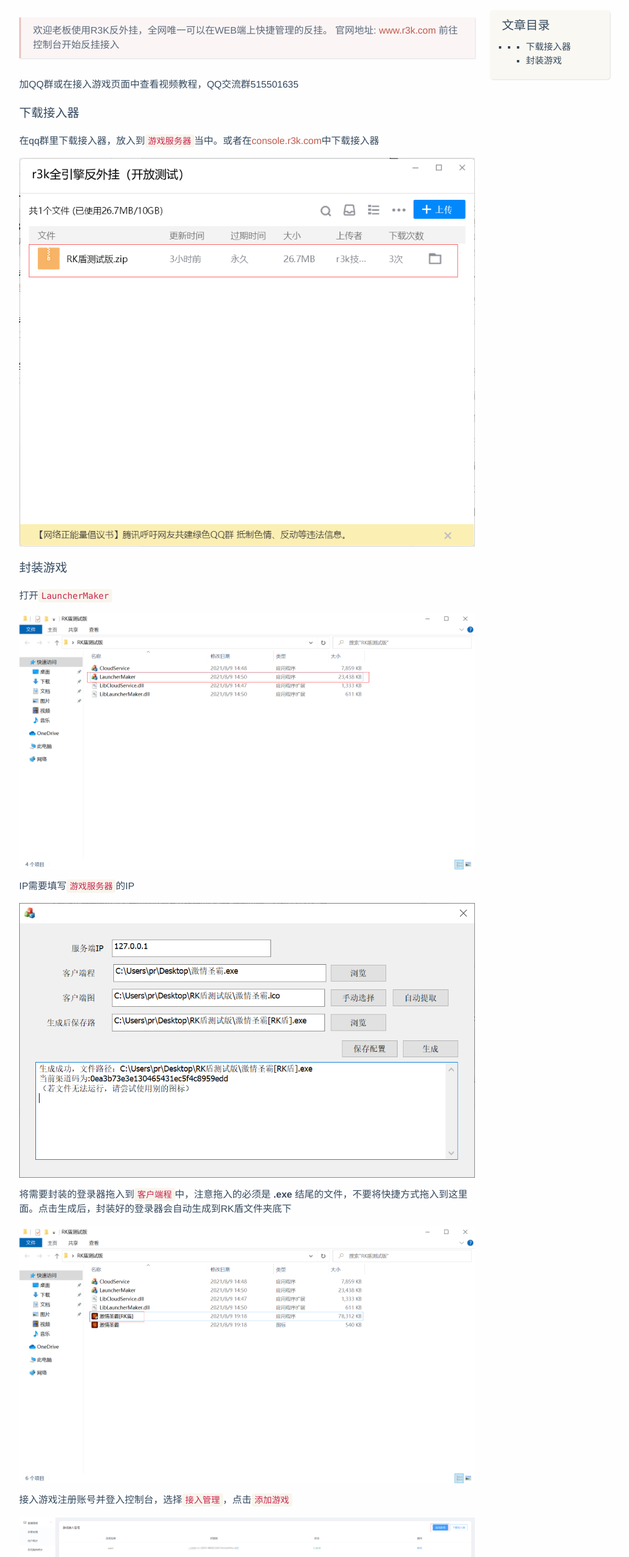
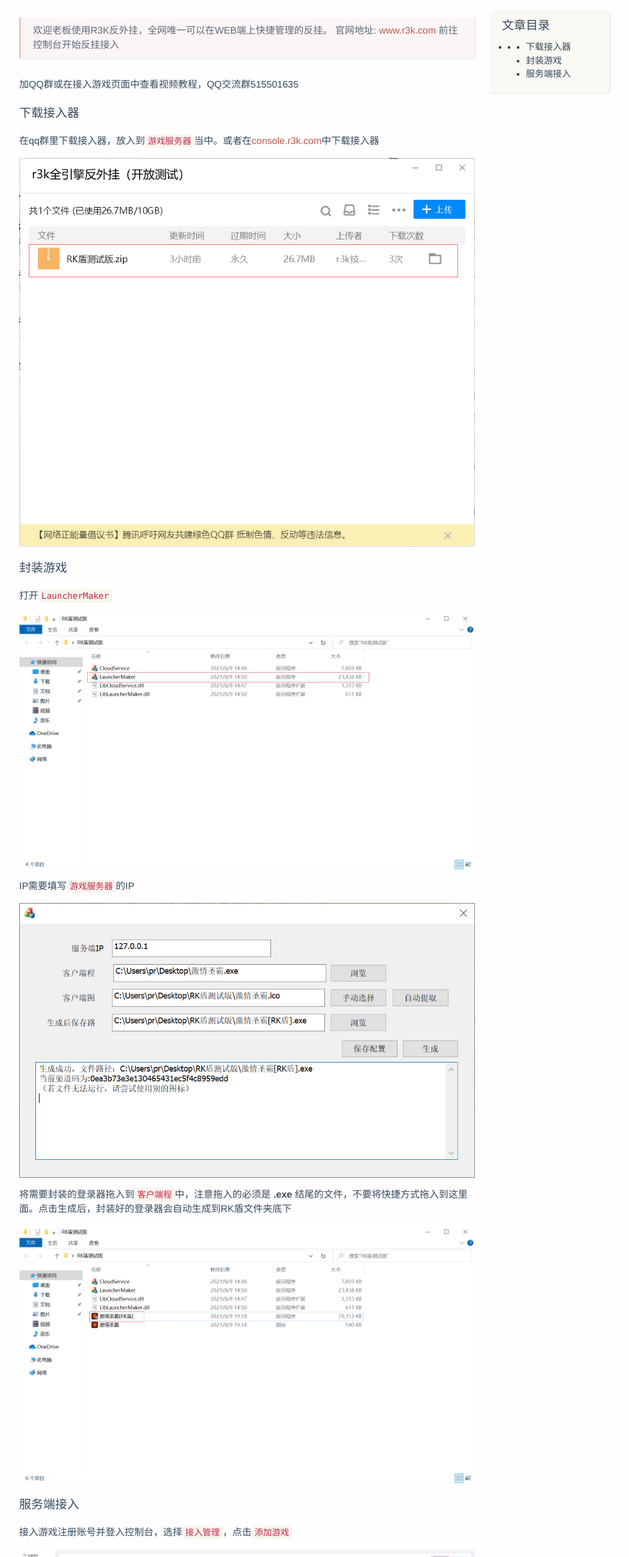
Before and after one commit to HeavenDoorX/HeavenDoorX.github.io, a plain HTML site: page post/r3k使用教程/index.html in a window 1280 px wide. Shown: the part 205-2800 px from the top of the page at 60% size, without its empty margins (228-1277 px from the left). Drawn offline with nearby package versions, Linux system fonts and the light colour scheme; some packages are replaced by stand-ins of ours; a script that the page names is missing.

Commit message:
random commit

```diff
--- a/post/r3k使用教程/index.html
+++ b/post/r3k使用教程/index.html
@@ -49,7 +49,7 @@
 <meta itemprop="name" content="R3K反外挂平台使用教程">
 <meta itemprop="description" content="欢迎老板使用R3K反外挂，全网唯一可以在WEB端上快捷管理的反挂。 官网地址: www.r3k.com 前往控制台开始反挂接入 加QQ群或在接入游戏页面中查看视频教程，"><meta itemprop="datePublished" content="2021-09-07T00:00:00+00:00" />
 <meta itemprop="dateModified" content="2021-09-07T00:00:00+00:00" />
-<meta itemprop="wordCount" content="509">
+<meta itemprop="wordCount" content="514">
 <meta itemprop="keywords" content="使用教程," /><meta name="twitter:card" content="summary"/>
 <meta name="twitter:title" content="R3K反外挂平台使用教程"/>
 <meta name="twitter:description" content="欢迎老板使用R3K反外挂，全网唯一可以在WEB端上快捷管理的反挂。 官网地址: www.r3k.com 前往控制台开始反挂接入 加QQ群或在接入游戏页面中查看视频教程，"/>
@@ -143,6 +143,7 @@
           <ul>
             <li><a href="#下载接入器">下载接入器</a></li>
             <li><a href="#封装游戏">封装游戏</a></li>
+            <li><a href="#服务端接入">服务端接入</a></li>
           </ul>
         </li>
       </ul>
@@ -168,6 +169,7 @@
 <p><img src="/images/image-3.png" alt="img"></p>
 <p>将需要封装的登录器拖入到<code>客户端程</code>中，注意拖入的必须是 <strong>.exe</strong> 结尾的文件，不要将快捷方式拖入到这里面。点击生成后，封装好的登录器会自动生成到RK盾文件夹底下</p>
 <p><img src="/images/image-4.png" alt="img"></p>
+<h3 id="服务端接入">服务端接入</h3>
 <p>接入游戏注册账号并登入控制台，选择<code>接入管理</code>，点击<code>添加游戏</code></p>
 <p><img src="/images/image-5.png" alt="img"></p>
 <p>填写想要的添加的游戏名称（游戏名称不可与已经添加过的游戏重复），点击<code>生成识别码</code></p>
```
